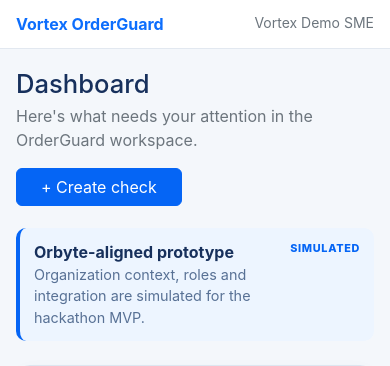
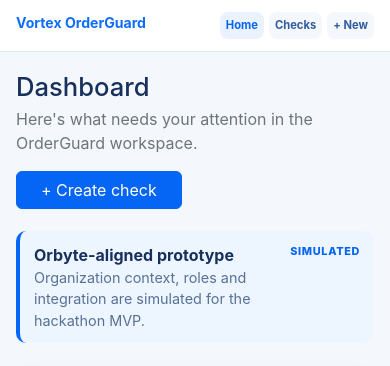
Before and after one commit to Aunyiqi/SDC_Hackathon_Submission_Template, a Flask app: page / in a window 390 px wide. Shown: the top 366 px of the page. Run offline with Flask 3, Linux system fonts and the light colour scheme; data that the repository does not hold is empty.

Commit message:
feat: add searchable navigation and mobile quick links

```diff
--- a/src/templates/base.html
+++ b/src/templates/base.html
@@ -6,6 +6,7 @@
   <title>{% block title %}Vortex OrderGuard{% endblock %}</title>
   <link href="https://cdn.jsdelivr.net/npm/bootstrap@5.3.3/dist/css/bootstrap.min.css" rel="stylesheet">
   <link rel="stylesheet" href="{{ url_for('static', filename='style.css') }}">
+  <link rel="stylesheet" href="{{ url_for('static', filename='shell.css') }}">
   {% block extra_head %}{% endblock %}
 </head>
 <body>
@@ -22,7 +23,11 @@
       <span class="ms-auto">⌄</span>
     </div>
 
-    <div class="sidebar-search">⌕ <span>Search menu...</span><kbd>/</kbd></div>
+    <div class="sidebar-search">
+      <span aria-hidden="true">⌕</span>
+      <input id="menuSearch" type="search" placeholder="Search menu..." aria-label="Search navigation menu" autocomplete="off">
+      <kbd>/</kbd>
+    </div>
 
     <nav class="sidebar-nav">
       <div class="nav-label">Navigation</div>
@@ -45,7 +50,11 @@
   <div class="app-main">
     <header class="mobile-topbar">
       <a class="fw-bold text-decoration-none" href="{{ url_for('dashboard') }}">Vortex OrderGuard</a>
-      <span class="small text-secondary">{{ demo_org }}</span>
+      <nav class="mobile-quick-nav" aria-label="Mobile navigation">
+        <a class="{% if request.endpoint == 'dashboard' %}active{% endif %}" href="{{ url_for('dashboard') }}">Home</a>
+        <a class="{% if request.endpoint in ['checks','case_detail'] %}active{% endif %}" href="{{ url_for('checks') }}">Checks</a>
+        <a class="{% if request.endpoint == 'new_case' %}active{% endif %}" href="{{ url_for('new_case') }}">+ New</a>
+      </nav>
     </header>
     <main class="content-wrap">
       {% with messages = get_flashed_messages(with_categories=true) %}
@@ -57,5 +66,6 @@
     </main>
   </div>
 </div>
+<script src="{{ url_for('static', filename='shell.js') }}"></script>
 </body>
 </html>
```
